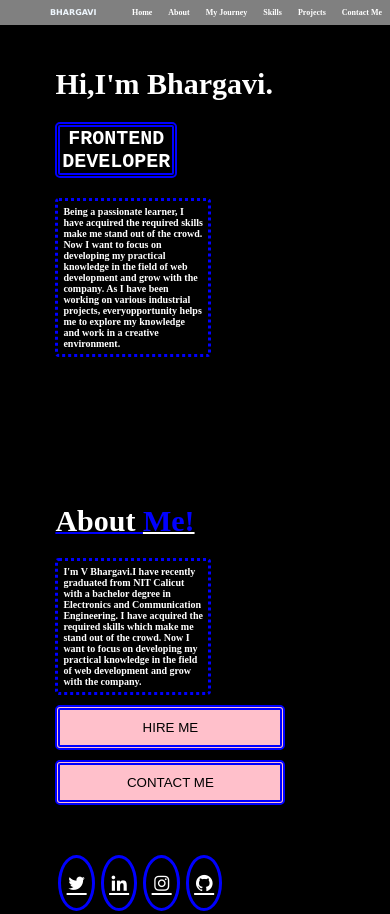
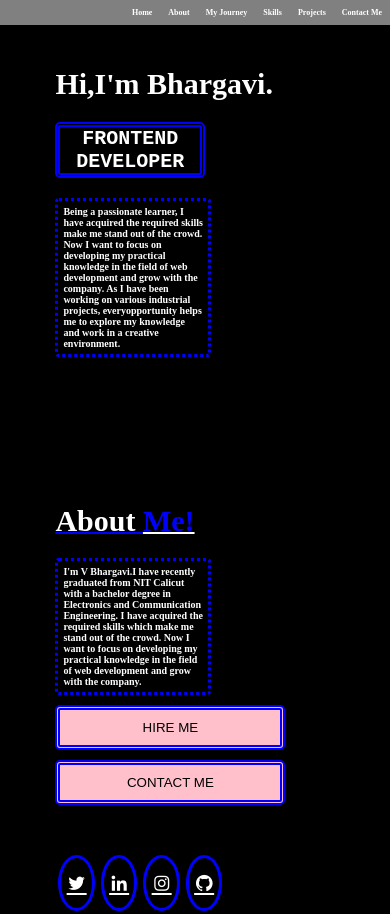
Before and after one commit to vbhargavi2196/bharathintern-portwebsite, a plain HTML site: page index.html in a window 390 px wide. Shown: the top 914 px of the page. Drawn offline with nearby package versions, Linux system fonts and the light colour scheme.

Commit message:
Add files via upload

```diff
--- a/style.css
+++ b/style.css
@@ -57,7 +57,7 @@
       font-size:40px;
       border:double 5px blue;
       height:auto;
-      max-width:40%;
+      max-width:50%;
       text-align: center;
       border-radius: 5px;
       padding: 0%;
@@ -239,8 +239,7 @@
         font-size: 8px;
       }
       ul p{
-        font-size: 8px;
-
+        display:none ;
     }
     li a{
       padding: 8px;
```
